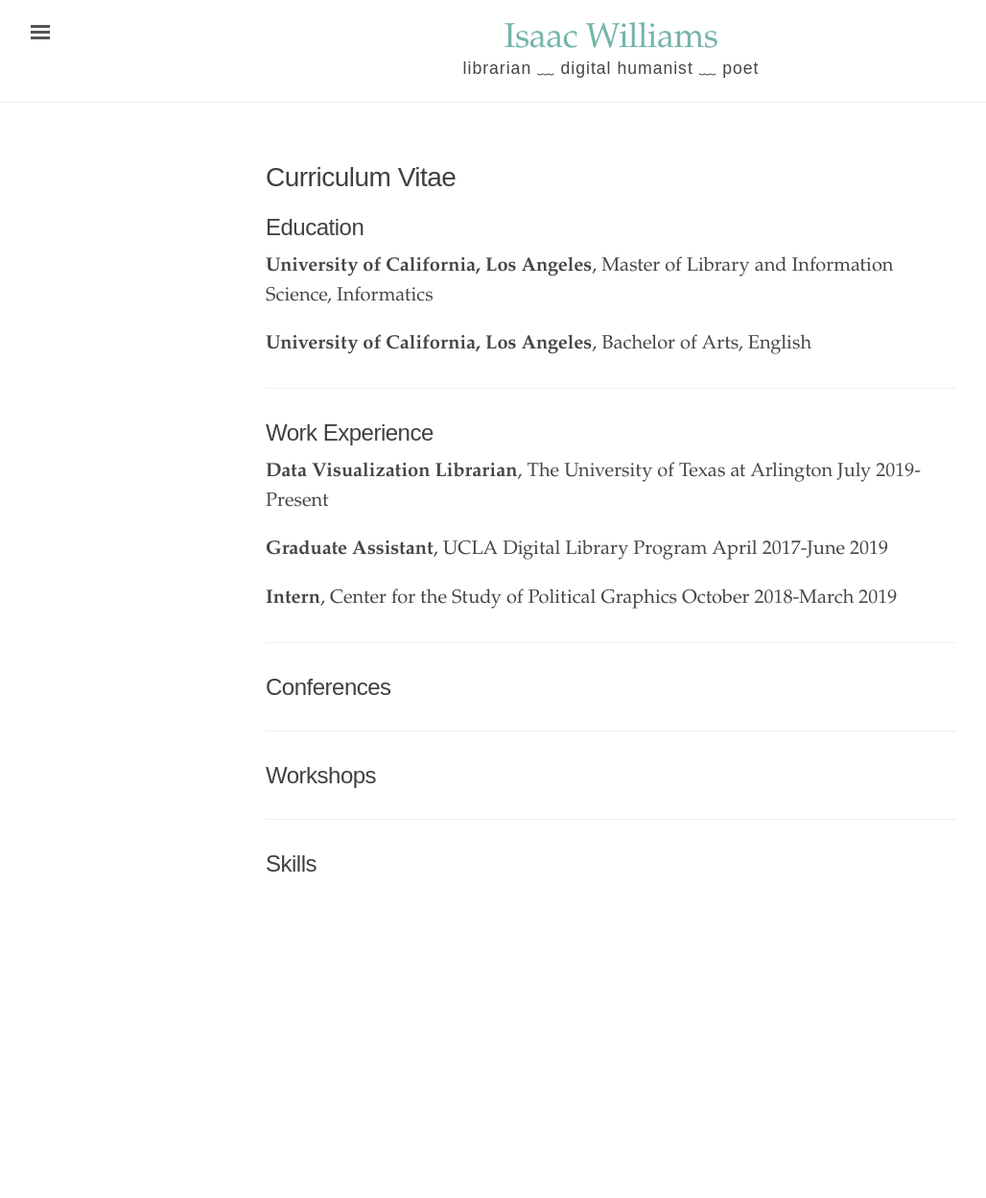
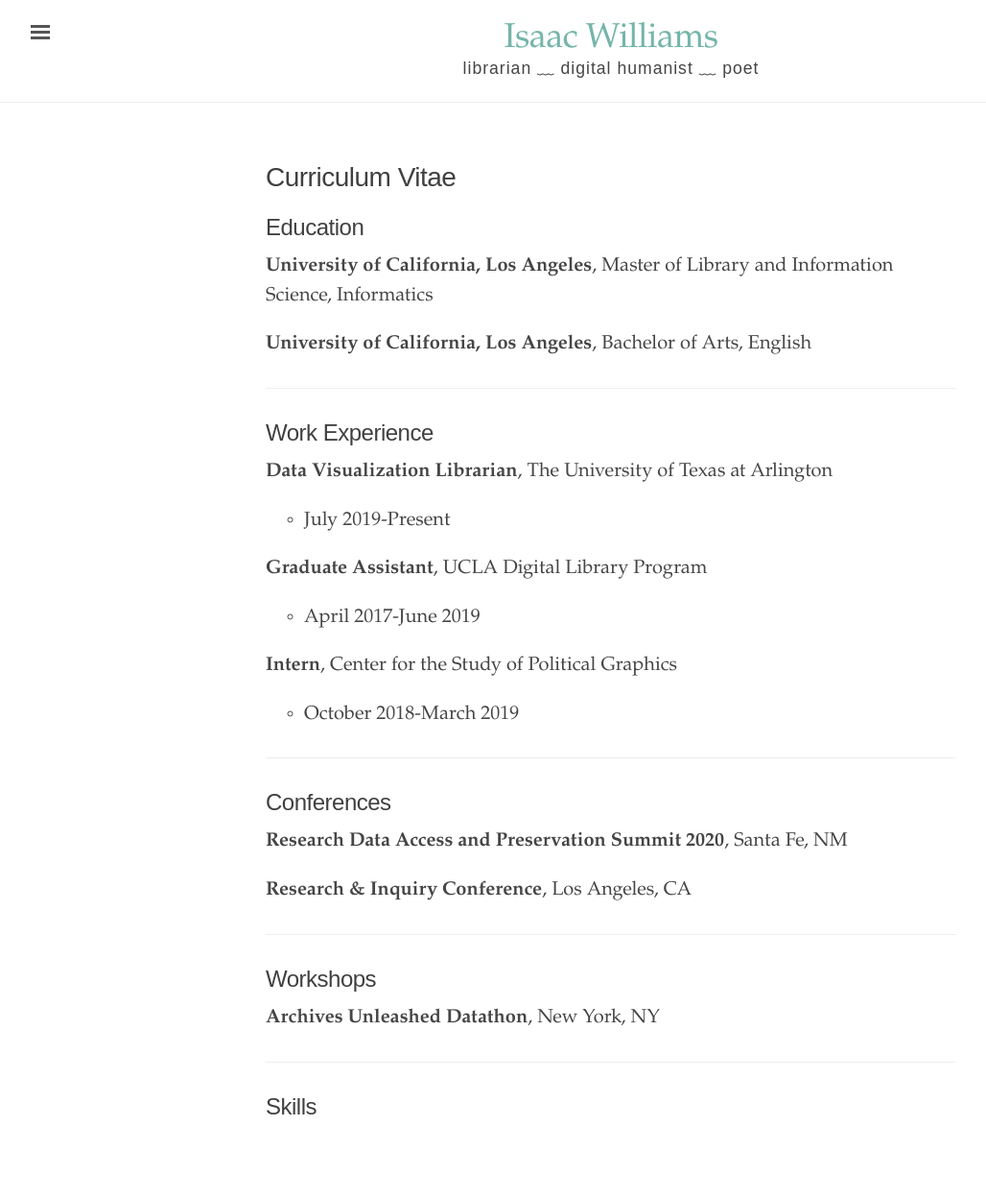
Before and after one commit to isawil/isawil.github.io, a Jekyll site: the page built from cv.md, in a window 1280 px wide. Shown: the whole page at 96% size, without its empty margins (3-1031 px from the left). Built offline with Jekyll 4.4.1, drawn with Linux system fonts in a browser that asks for light colours; before the commit the page ends 995 px from its top, so only the background shows below that.

Commit message:
Update cv.md

```diff
--- a/cv.md
+++ b/cv.md
@@ -14,22 +14,28 @@
 ## Work Experience
 
 **Data Visualization Librarian**, The University of Texas at Arlington
-July 2019-Present
+- July 2019-Present
 
 **Graduate Assistant**, UCLA Digital Library Program
-April 2017-June 2019
+- April 2017-June 2019
 
 **Intern**, Center for the Study of Political Graphics
-October 2018-March 2019
+- October 2018-March 2019
 
 ---
 
 ## Conferences
 
+**Research Data Access and Preservation Summit 2020**, Santa Fe, NM
+
+**Research & Inquiry Conference**, Los Angeles, CA
+
 ---
 
 ## Workshops
 
+**Archives Unleashed Datathon**, New York, NY
+
 ---
 
 ## Skills
```
